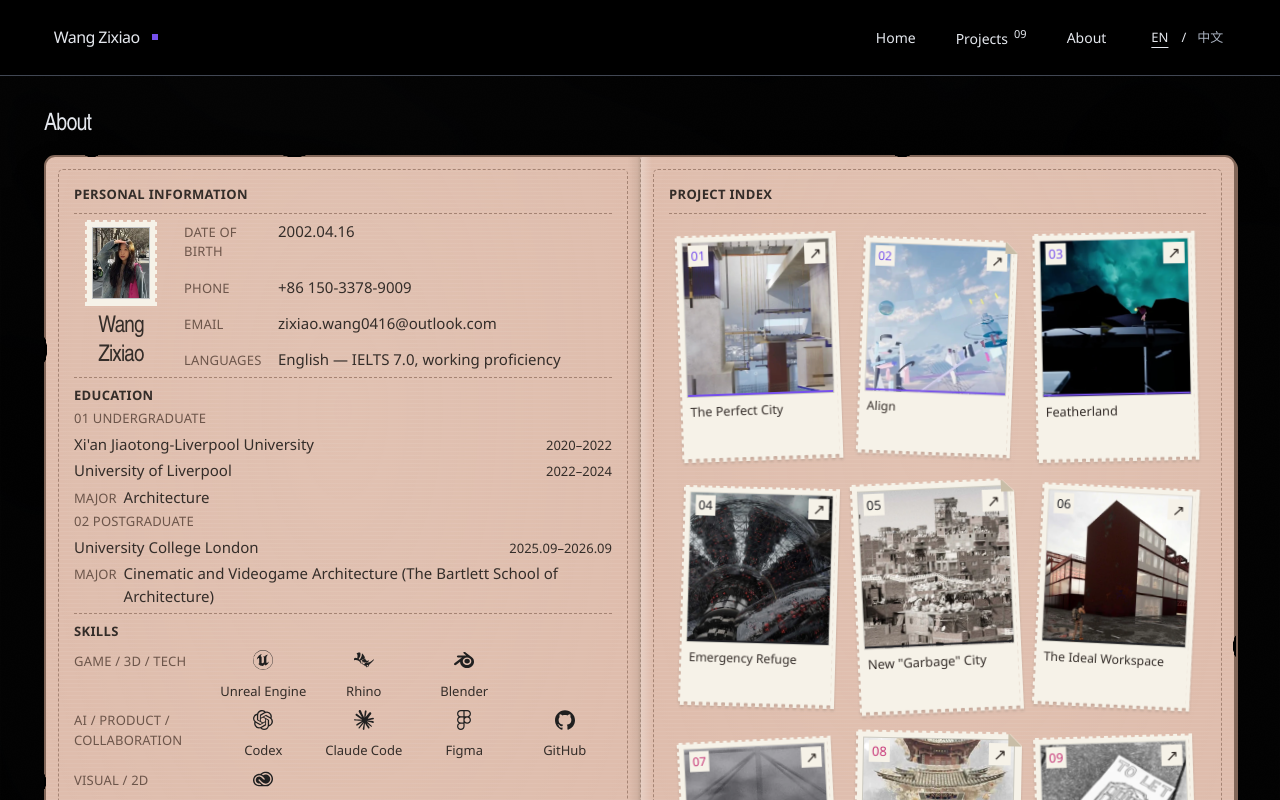
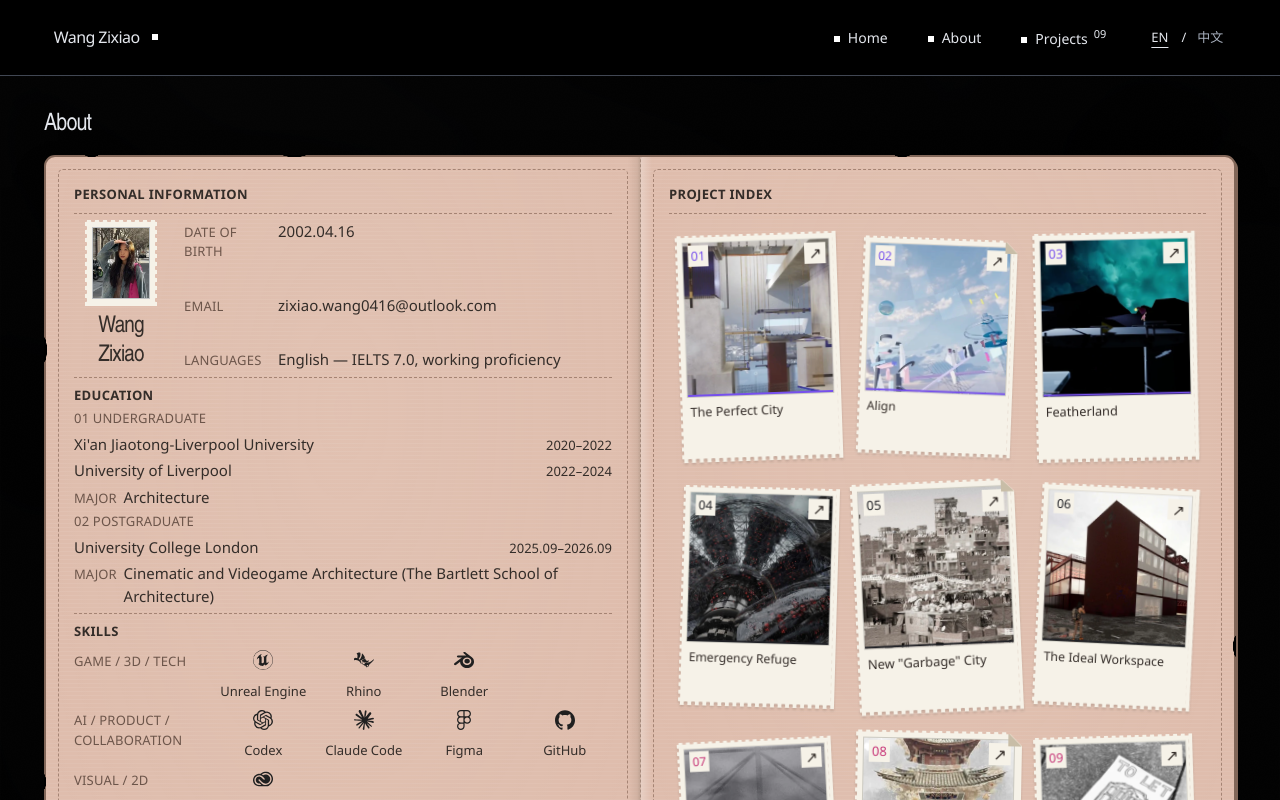
Before and after one commit to wzx1239/portfolio, a Next.js app: page /about in a window 1280 px wide. Shown: the top 800 px of the page. Built offline with nearby package versions, Linux system fonts and the light colour scheme.

Commit message:
`Refine global navigation and contact UI`

```diff
--- a/app/globals.css
+++ b/app/globals.css
@@ -72,10 +72,12 @@ img, video { display: block; }
 .site-header { position: fixed; inset: 0 0 auto; z-index: 100; height: var(--header); display: flex; align-items: center; justify-content: space-between; padding: 0 var(--gutter); background: color-mix(in srgb, var(--paper) 96%, transparent); backdrop-filter: blur(14px); border-bottom: 1px solid var(--rule); transition: transform var(--move) var(--ease); }
 .site-header.header-hidden { transform: translateY(-101%); pointer-events: none; }
 .identity { display: flex; align-items: center; gap: 12px; font-size: 16px; letter-spacing: -.035em; font-weight: 550; }
-.identity-dot { width: 6px; height: 6px; background: var(--game); transition: transform var(--quick) var(--ease); }
+.identity-dot { width: 6px; height: 6px; background: #fff; transition: transform var(--quick) var(--ease); }
 .identity:hover .identity-dot { transform: rotate(90deg) scale(1.4); }
 .site-header nav { display: flex; align-items: center; gap: 40px; font-size: 14px; }
-.site-header nav > a { position: relative; padding: 12px 0; }
+.site-header nav > a { position: relative; padding: 12px 0; cursor: pointer; }
+.nav-square { display: inline-block; width: 6px; height: 6px; margin-right: 8px; vertical-align: middle; background: #fff; transition: transform var(--quick) var(--ease); }
+.site-header nav > a:hover .nav-square, .site-header nav > a:focus-visible .nav-square { transform: rotate(45deg); }
 .site-header nav > a::after { content: ''; position: absolute; inset: auto 0 4px; height: 2px; background: var(--ink); transform: scaleX(0); transform-origin: left; transition: transform var(--quick) var(--ease); }
 .site-header nav > a:hover::after, .site-header nav > a[aria-current]::after { transform: scaleX(1); }
 .language-switch { display: flex; align-items: center; gap: 8px; font-size: 13px; }
--- a/components/about-content.tsx
+++ b/components/about-content.tsx
@@ -37,7 +37,6 @@ export function AboutContent({ embedded = false }: { embedded?: boolean }) {
         </div>
         <dl id="contact" className="record-contact">
           <div><dt>{t(copy.birthDate)}</dt><dd>{site.birthDate}</dd></div>
-          <div><dt>{t(copy.phone)}</dt><dd><a href={`tel:${site.phoneHref}`}>{site.phone}</a></dd></div>
           <div><dt>{t(copy.email)}</dt><dd><a href={`mailto:${site.email}`}>{site.email}</a></dd></div>
           <div><dt>{t(copy.languages)}</dt><dd>{site.languages.map((language, i) => <p key={i}>{t(language)}</p>)}</dd></div>
         </dl>
--- a/components/layout/site-footer.tsx
+++ b/components/layout/site-footer.tsx
@@ -6,6 +6,6 @@ export function SiteFooter() {
   const { t } = useLanguage();
   return <footer className="site-footer page-gutter">
     <div className="footer-top"><p>{t(copy.contact)}</p><a className="text-link" href={`mailto:${site.email}`}>{site.email} ↗</a></div>
-    <div className="footer-bottom mono"><span>© {new Date().getFullYear()} {site.name}</span><a href={`tel:${site.phoneHref}`}>{site.phone}</a><Link href="/#main">↑ {t(copy.home)}</Link></div>
+    <div className="footer-bottom mono"><span>© {new Date().getFullYear()} {site.name}</span><Link href="/#main">↑ {t(copy.home)}</Link></div>
   </footer>;
 }
--- a/components/layout/site-header.tsx
+++ b/components/layout/site-header.tsx
@@ -35,9 +35,9 @@ export function SiteHeader() {
     <header className={`site-header ${hidden ? 'header-hidden' : ''}`} inert={hidden}>
       <Link href="/" onClick={event => scrollHome(event, 'home')} className="identity" aria-label={`${site.name} — ${t(copy.home)}`}>{site.name}<span className="identity-dot" /></Link>
       <nav aria-label={language === 'en' ? 'Main navigation' : '主导航'}>
-        <Link href="/" onClick={event => scrollHome(event, 'home')}>{t(copy.home)}</Link>
-        <Link href="/projects" aria-current={path.startsWith('/projects') ? 'page' : undefined}>{t(copy.projects)}<span className="nav-count">09</span></Link>
-        <Link href="/#about" onClick={event => scrollHome(event, 'about')}>{t(copy.about)}</Link>
+        <Link href="/" onClick={event => scrollHome(event, 'home')}><span className="nav-square" aria-hidden="true" />{t(copy.home)}</Link>
+        <Link href="/#about" onClick={event => scrollHome(event, 'about')}><span className="nav-square" aria-hidden="true" />{t(copy.about)}</Link>
+        <Link href="/projects" aria-current={path.startsWith('/projects') ? 'page' : undefined}><span className="nav-square" aria-hidden="true" />{t(copy.projects)}<span className="nav-count">09</span></Link>
         <div className="language-switch" aria-label={language === 'en' ? 'Language' : '语言'}>
           <button lang="en" aria-pressed={language === 'en'} onClick={() => setLanguage('en')}>EN</button><span aria-hidden="true">/</span><button lang="zh-CN" aria-pressed={language === 'zh'} onClick={() => setLanguage('zh')}>中文</button>
         </div>
```
